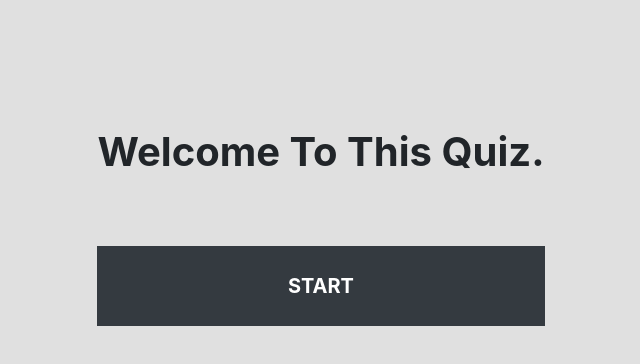
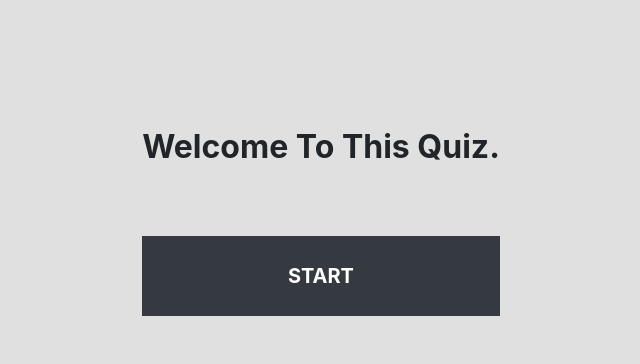
Before and after one commit to davidfayanju1/Quiz-app, a plain HTML site: page index.html in a window 1280 px wide. Shown: the whole page, without its empty margins (319-959 px from the left). Drawn offline with nearby package versions, Linux system fonts and the light colour scheme.

Commit message:
minimal file changes

```diff
--- a/index.html
+++ b/index.html
@@ -12,7 +12,7 @@
     <div class="container d-flex justify-content-center align-item-center mt-5"  style="margin-top: 15vh;">
 
         <div id="quizStart" style="margin-top: 10vh;">
-            <h1 class="font-weight-bold" style="font-size: 40px;">Welcome To This Quiz.</h1>
+            <h1 class="font-weight-bold" style="font-size: 32px;">Welcome To This Quiz.</h1>
 
             <div class="d-block btn btn-dark btn-lg py-4 px-5 font-weight-bold" style="border-radius: 0%; margin-top: 70px;">START</div>
         </div>
```
